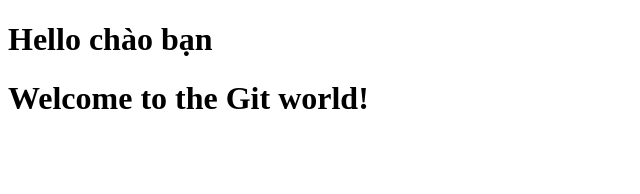
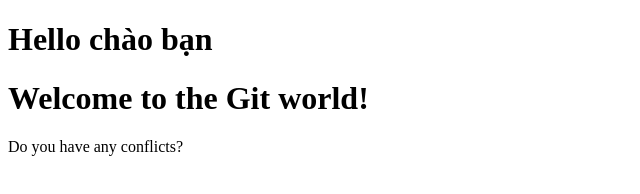
Before and after one commit to DoTrungHieu2004/workshop-git-conflict, a plain HTML site: page index.html in a window 1280 px wide. Shown: the whole page, without its empty margins (0-640 px from the left). Drawn offline with Linux system fonts and the light colour scheme.

Commit message:
new content

```diff
--- a/index.html
+++ b/index.html
@@ -10,6 +10,7 @@
 <body>
     <h1>Hello chào bạn</h1>
     <h1>Welcome to the Git world!</h1>
+    <p>Do you have any conflicts?</p>
 </body>
 
 </html>
```
